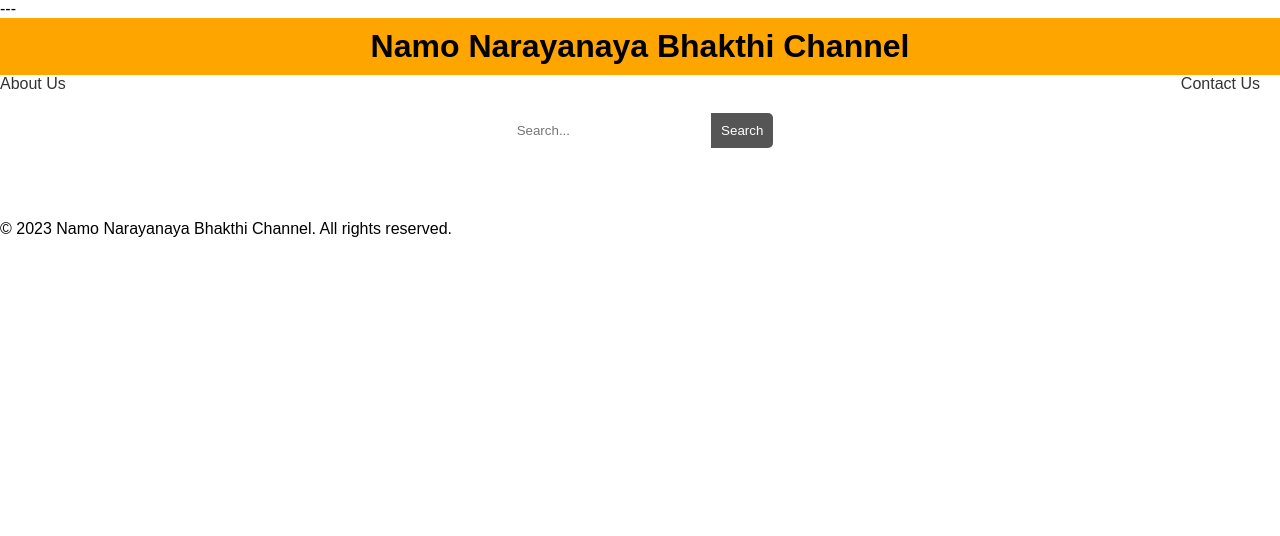
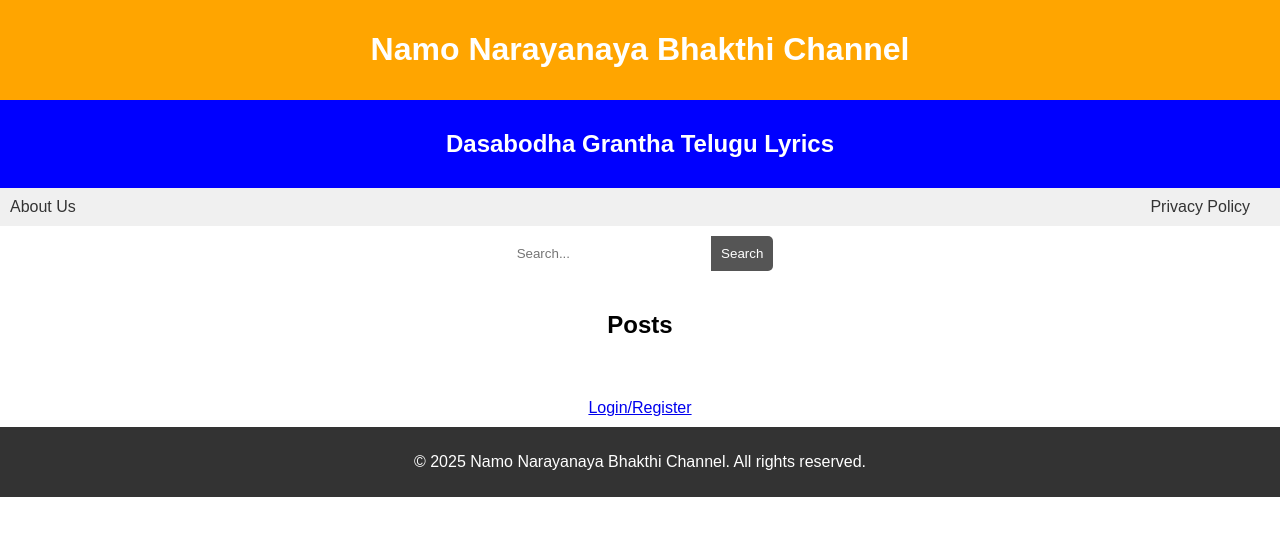
Before and after one commit to csrgnk/gsrgnk.github.io, a Jekyll site: the page index.html, which Jekyll copies as it is, in a window 1280 px wide. Shown: the top 536 px of the page. Built offline with Jekyll 4.4.1, drawn with Linux system fonts in a browser that asks for light colours.

Commit message:
Update index.html

```diff
--- a/index.html
+++ b/index.html
@@ -1,4 +1,3 @@
----
 <!DOCTYPE html>
 <html lang="en">
 <head>
@@ -12,43 +11,46 @@
             padding: 0;
         }
 
-        header {
+        .box1 {
             background-color: orange;
+            padding: 10px;
+            text-align: center;
+            color: #fff;
+        }
+
+        .box2 {
+            background-color: blue;
+            padding: 10px;
+            text-align: center;
+            color: #fff;
+        }
+
+        .box3 {
+            background-color: #f0f0f0;
             padding: 10px;
             text-align: center;
         }
 
-        header h1 {
-            margin: 0;
-        }
-
-        nav ul {
+        .box3 ul {
             list-style: none;
             margin: 0;
             padding: 0;
             display: flex;
-            flex-wrap: wrap;
             justify-content: space-between;
         }
 
-        nav li {
+        .box3 li {
             margin-right: 20px;
         }
 
-        nav a {
+        .box3 a {
             text-decoration: none;
             color: #333;
         }
 
-        main {
-            display: flex;
-            flex-direction: column;
-            align-items: center;
-            padding: 20px;
-        }
-
         .search-bar {
-            margin-bottom: 20px;
+            padding: 10px;
+            text-align: center;
         }
 
         .search-bar input[type="search"] {
@@ -67,43 +69,66 @@
             cursor: pointer;
         }
 
-        @media only screen and (max-width: 768px) {
-            nav ul {
-                flex-direction: column;
+        .posts {
+            padding: 10px;
+            text-align: center;
         }
 
-            nav li {
-                margin-right: 0;
-                margin-bottom: 10px;
+        .pagination {
+            padding: 10px;
+            text-align: center;
         }
+
+        .login-register {
+            padding: 10px;
+            text-align: center;
+        }
+
+        footer {
+            background-color: #333;
+            color: #fff;
+            padding: 10px;
+            text-align: center;
+            clear: both;
         }
     </style>
 </head>
 <body>
-    <header>
+    <div class="box1">
         <h1>Namo Narayanaya Bhakthi Channel</h1>
-    </header>
-    <nav>
+    </div>
+    <div class="box2">
+        <h2>Dasabodha Grantha Telugu Lyrics</h2>
+    </div>
+    <div class="box3">
         <ul>
             <li><a href="
             <li><a href="#">About Us</a></li>
             <li><a href="
-            <li><a href="#">Contact Us</a></li>
+            <li><a href="#">Privacy Policy</a></li>
         </ul>
-    </nav>
-    <main>
-        <section class="search-bar">
+    </div>
+    <div class="search-bar">
         <form>
             <input type="search" placeholder="Search...">
             <button>Search</button>
         </form>
-        </section>
-        <section>
+    </div>
+    <div class="posts">
         <!-- Posts will be displayed here -->
-        </section>
-    </main>
+        <h2>Posts</h2>
+        <ul>
+            <!-- Up to 10 posts will be displayed here -->
+        </ul>
+    </div>
+    <div class="pagination">
+        <!-- Pagination links will be displayed here -->
+    </div>
+    <div class="login-register">
+        <a href="#">Login/Register</a>
+    </div>
     <footer>
-        <p>&copy; 2023 Namo Narayanaya Bhakthi Channel. All rights reserved.</p>
+        <p>&copy; 2025 Namo Narayanaya Bhakthi Channel. All rights reserved.</p>
     </footer>
 </body>
 </html>
```
Lines whose indentation alone changed are shown as unchanged.
